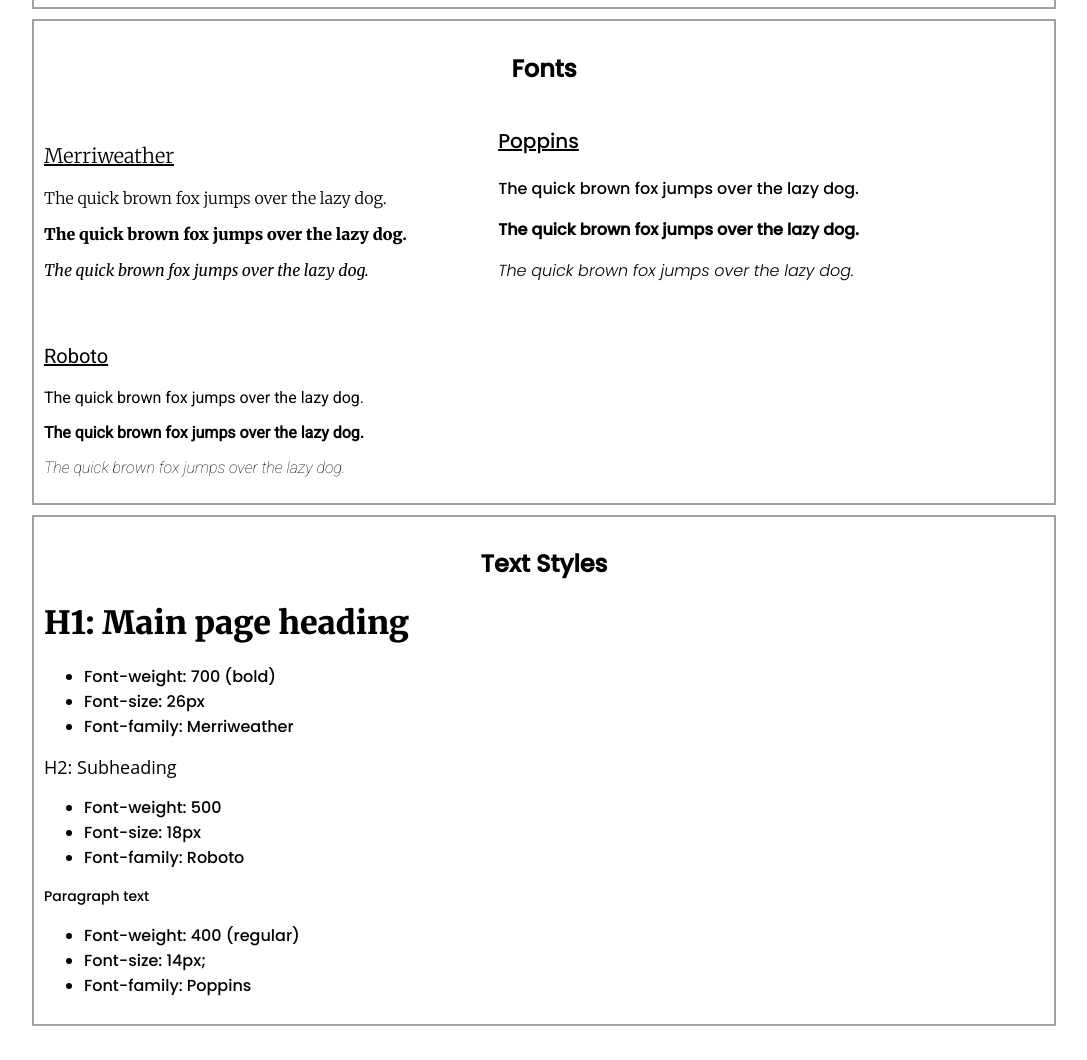
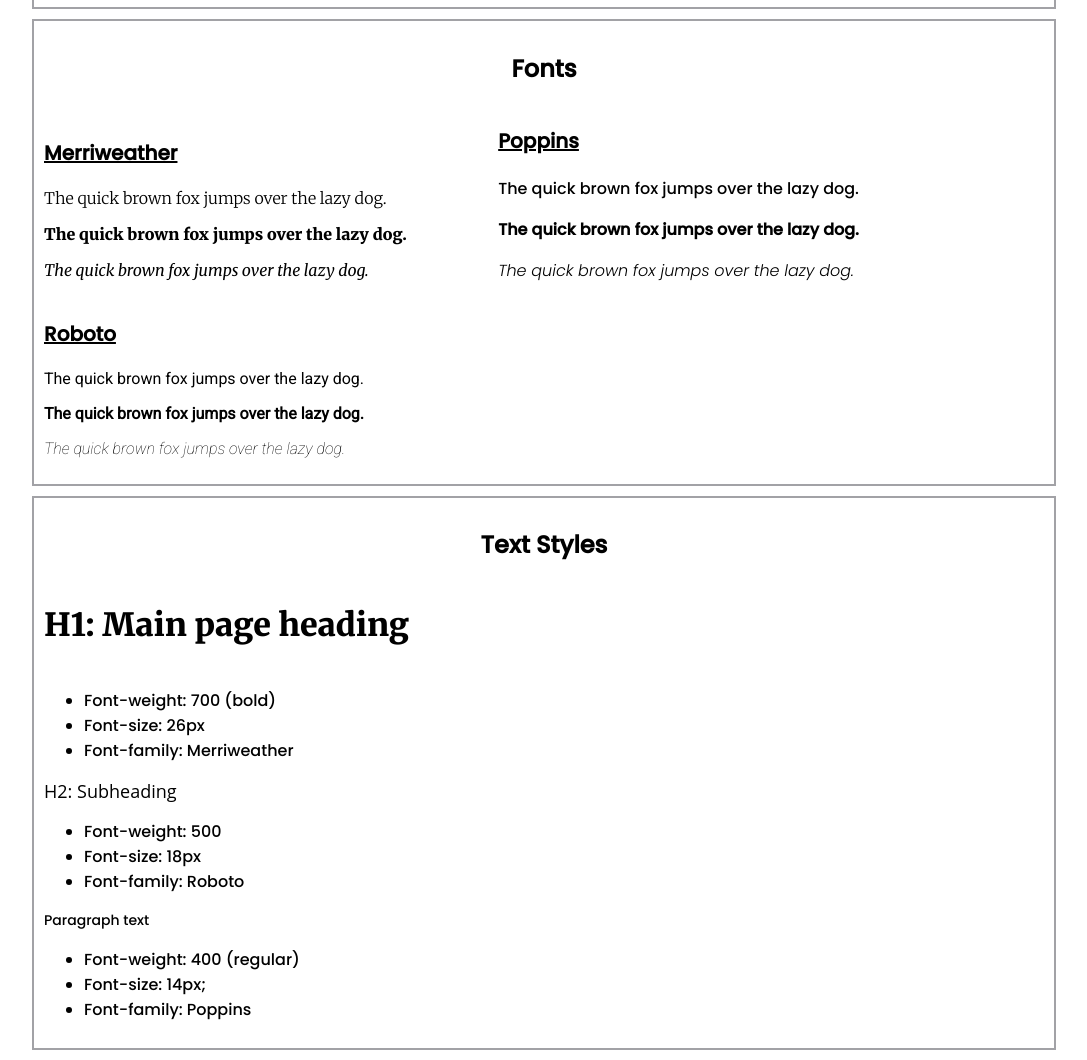
Before and after one commit to nicolegotje/Website_Design_System_Project.html, a plain HTML site: page index.html in a window 1280 px wide. Shown: the part 502-1562 px from the top of the page, without its empty margins (96-1183 px from the left). Before the commit the page ends 1538 px from the top, so only its background shows below. Drawn offline with Linux system fonts and the light colour scheme.

Commit message:
Edits
Changed some div to sections. Fixed indentation on ul's. Fixed a random line break on line 109. Changed font-label classes to h3. Changed panel classes into articles. Got rid of the two stylesheets and merged into one. Fixed CSS for the h3.

```diff
--- a/index.html
+++ b/index.html
@@ -7,7 +7,6 @@
         <link rel="preconnect" href="https://fonts.googleapis.com">
         <link rel="preconnect" href="https://fonts.gstatic.com" crossorigin>
         <link href="https://fonts.googleapis.com/css2?family=Merriweather:ital,wght@0,300;0,900;1,400&family=Poppins:ital,wght@0,100;0,500;1,300&family=Roboto:ital,wght@0,100;0,400;1,100&display=swap" rel="stylesheet">
-        <link rel="stylesheet" type="text/css" href="resources/css/stylesheet.css">
         <link rel="stylesheet" type="text/css" href="resources/css/index.css">
     </head>
     <body>
@@ -22,90 +21,88 @@
             </nav>
         </header>
 <!--This area will be for the different types of colors-->
-        <div class="container">
+        <section class="container">
             <h2 id="colornav">Colors</h2>
-            <div class="color-container">
-                <div class="color-panel calming-blue">
+            <section class="color-container">
+                <article class="color-panel calming-blue">
                     <p class="color-label">Calming Blue</p>
                     <p class="color-hex">#6495ED</p>
-                </div>
-                <div class="color-panel lilac-purple">
+                </article>
+                <article class="color-panel lilac-purple">
                     <p class="color-label">Lilac Purple</p>
                     <p class="color-hex">#CCCCFF</p>
-                </div>
-                <div class="color-panel mint-green">
+                </article>
+                <article class="color-panel mint-green">
                     <p class="color-label">Mint Green</p>
                     <p class="color-hex">#40E0D0</p>
-                </div>
-                <div class="color-panel rose-pink">
+                </article>
+                <article class="color-panel rose-pink">
                     <p class="color-label">Rose Pink</p>
                     <p class="color-hex">#DE3163</p>
-                </div>
-                <div class="color-panel midnight-black">
+                </article>
+                <article class="color-panel midnight-black">
                     <p class="color-label">Midnight Black</p>
                     <p class="color-hex">#000000</p>
-                </div>
-                <div class=" color-panel snow-white">
+                </article>
+                <article class=" color-panel snow-white">
                     <p class="color-label">Snow White</p>
                     <p class="color-hex">#FFFFFF</p>
-                </div>
-            </div>
-        </div>
+                </article>
+            </section>
+        </section>
 <!--This area will be for the different types of fonts-->
-        <div class="container">
+        <section class="container">
             <h2 id="fontnav">Fonts</h2>
-            <div class="font-container">
-                <div class="font-panel">
-                    <p class=" font-label merriweather">Merriweather</p>
+            <section class="font-container">
+                <article class="font-panel">
+                    <h3>Merriweather</h3>
                     <p class="regular merriweather">The quick brown fox jumps over the lazy dog.</p>
                     <p class="bold merriweather">The quick brown fox jumps over the lazy dog.</p>
                     <p class="italic merriweather">The quick brown fox jumps over the lazy dog.</p>
-                </div>
-                <div class="font-panel">
-                    <p class="font-label poppins">Poppins</p>
+                </article>
+                <article class="font-panel">
+                    <h3>Poppins</h3>
                     <p class="regular poppins">The quick brown fox jumps over the lazy dog.</p>
                     <p class="bold poppins">The quick brown fox jumps over the lazy dog.</p>
                     <p class="italic poppins">The quick brown fox jumps over the lazy dog.</p>
-                </div>
-                <div class="font-panel"></div>
-                    <p class="font-label roboto">Roboto</p>
+                </article>
+                <article class="font-panel"></div>
+                    <h3>Roboto</h3>
                     <p class="regular roboto">The quick brown fox jumps over the lazy dog.</p>
                     <p class="bold roboto">The quick brown fox jumps over the lazy dog.</p>
                     <p class="italic roboto">The quick brown fox jumps over the lazy dog.</p>
-                </div>
-
-            </div>
-        </div>
+                </article>
+            </section>
+        </section>
 <!--This area will be for the different type of text styles-->
-        <div class="container">
+        <section class="container">
             <h2 id="textnav">Text Styles</h2>
-            <div class="text-container">
-                <div class="text-panel">
+            <section class="text-container">
+                <article class="text-panel">
                     <h1>H1: Main page heading</h1>
                         <ul>
                             <li>Font-weight: 700 (bold)</li>
                             <li>Font-size: 26px</li>
                             <li>Font-family: Merriweather</li>
                         </ul>
-                </div>
-                <div class="text-panel">
+                </article>
+                <article class="text-panel">
                     <h2 class="font-heading">H2: Subheading</h2>
                         <ul>
                             <li>Font-weight: 500</li>
                             <li>Font-size: 18px</li>
                             <li>Font-family: Roboto</li>
                         </ul>
-                </div>
-                <div class="text-panel">
+                </article>
+                <article class="text-panel">
                     <p>Paragraph text</p>
                         <ul>
                             <li>Font-weight: 400 (regular)</li>
                             <li>Font-size: 14px;</li>
                             <li>Font-family: Poppins</li>
                         </ul>
-                </div>
-            </div>
-        </div>
-
+                </article>
+            </section>
+        </section>
     </body>
 </html>
--- a/resources/css/index.css
+++ b/resources/css/index.css
@@ -5,6 +5,11 @@
 body {
     font-family: 'Poppins', sans-serif;
     margin: 0 10%;
+}
+
+h3 {
+    font-size: 20px;
+    text-decoration: underline;
 }
 
 .container {
@@ -61,11 +66,6 @@ body {
     display: inline-block;
 }
 
-.font-label {
-    font-size: 20px;
-    text-decoration: underline;
-}
-
 .regular {
     font-style: normal;
 }
@@ -111,3 +111,11 @@ body {
 .font-heading {
     text-align: left;
 }
+
+nav li{
+    display: inline-block;
+}
+
+.breadcrumb li+li::before {
+    content: "/";
+}
--- a/resources/css/stylesheet.css
+++ /dev/null
@@ -1,7 +0,0 @@
-nav li{
-    display: inline-block;
-}
-
-.breadcrumb li+li::before {
-    content: "/";
-}
```
Lines whose indentation alone changed are shown as unchanged.
